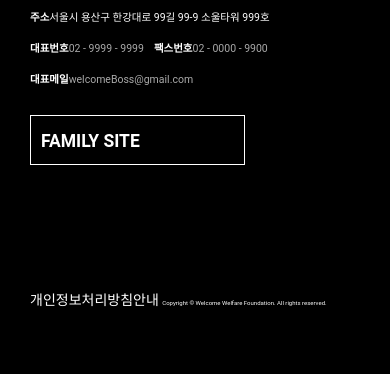
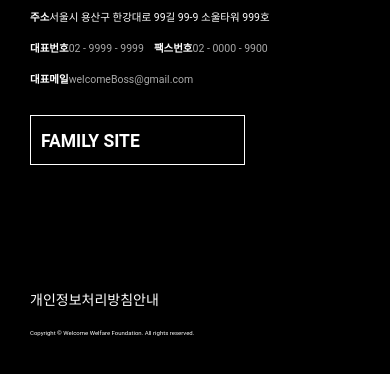
Before and after one commit to Neos-od/Architecture-Hub, a plain HTML site: page index.html in a window 390 px wide. Shown: the part 7032-7406 px from the top of the page. Drawn offline with nearby package versions, Linux system fonts and the light colour scheme.

Commit message:
250516-1

```diff
--- a/css/style.css
+++ b/css/style.css
@@ -1279,7 +1279,8 @@ p {
 		margin-top: 225px;
 	}
 	#footer .ft_bot span.copyright {
-		margin-top: 100px;
+		margin-top: 20px;
 		font-size: 0.25em;
+		display: block;
 	}
 }
```
